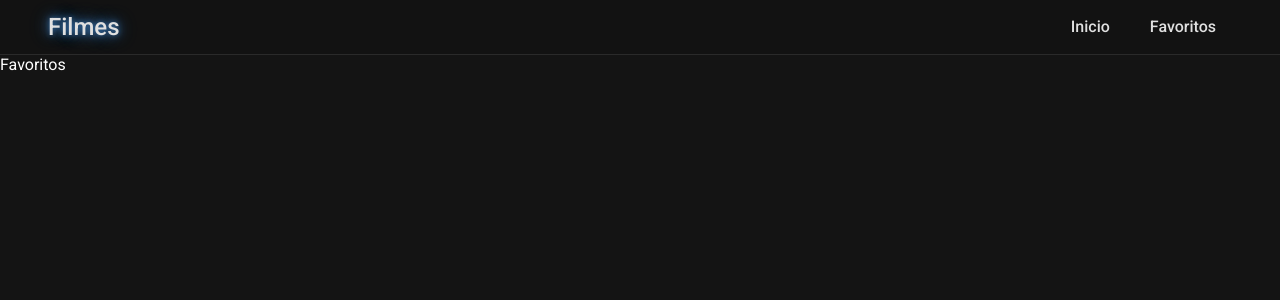
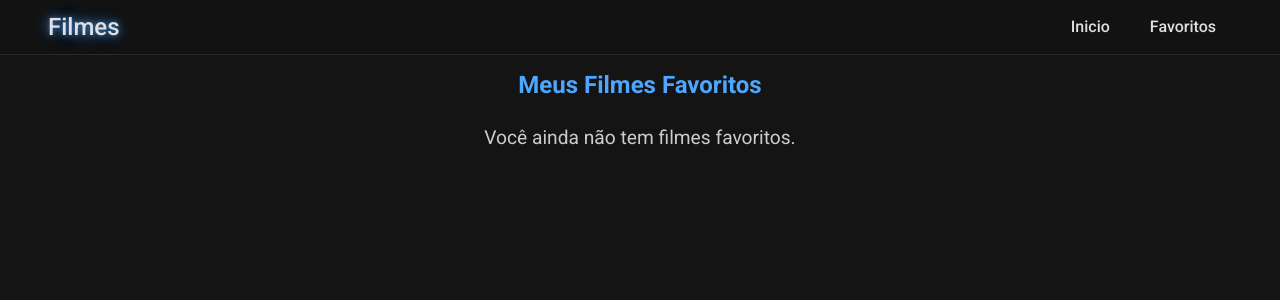
Before and after one commit to EdimilsonBorges/Atividades5-mais-prati, a React (Vite) app: page /favorites in a window 1280 px wide. Shown: the top 300 px of the page. Built offline with nearby package versions, Linux system fonts and the light colour scheme.

Commit message:
feat: implementação dos favoritos

```diff
--- a/src/components/genres/style.js
+++ b/src/components/genres/style.js
@@ -16,4 +16,5 @@ export const Genre = styled.span`
     &:hover{
         background-color: #762626;
     }
+
 `;
--- a/src/pages/details/Details.jsx
+++ b/src/pages/details/Details.jsx
@@ -1,7 +1,7 @@
 import { useEffect, useState } from "react";
 import { useParams } from "react-router-dom";
 import { getMovieDetails } from '../../services/apiService';
-import { HeaderContainer, Container, ImageMovie, Title, Info, ContainerDetails, TagLine, HeaderInfo, ButtonBack, FavoriteIcon, HeaderTitle, SinopseTitle, SinopseText } from './style';
+import { HeaderContainer, Container, ImageMovie, Title, Info, ContainerDetails, TagLine, HeaderInfo, ButtonBack, FavoriteIcon, HeaderTitle, SinopseTitle, SinopseText, ContainerError, MsgError } from './style';
 import GenresCard from '../../components/genres/GenresCard';
 import Credits from '../../components/credits/Credts';
 import Load from '../../components/load/Load';
@@ -12,12 +12,13 @@ import ImageNotFound from '../../assets/images/ImageNotFound.svg';
 const Details = () => {
 
     const [loading, setLoading] = useState(false);
-    const [favorite, setFavorite] = useState(false);
+    const [isFavorite, setIsFavorite] = useState(false);
     const [movie, setMovie] = useState([]);
     const [genres, setGenres] = useState([]);
     const [creditsCast, setCreditsCast] = useState([]);
     const [creditsCrew, setCreditsCrew] = useState([]);
     const { id } = useParams();
+    const [error, setError] = useState(false);
 
     const loadMoviesDetails = async () => {
         try {
@@ -28,11 +29,17 @@ const Details = () => {
             setCreditsCast(response.credits.cast);
             setCreditsCrew(response.credits.crew);
             setLoading(false);
-            console.log(response);
+            setError(false);
         } catch (erro) {
-            console.log("erro erro erro");
+            setError(true);
         }
     };
+
+    useEffect(() => {
+        const favorites = JSON.parse(localStorage.getItem("favorites")) || [];
+        const isFavorite = favorites.some((fav) => fav.id === movie.id);
+        setIsFavorite(isFavorite);
+  }, [movie]);
 
     useEffect(() => {
         loadMoviesDetails();
@@ -52,25 +59,38 @@ const Details = () => {
         return '0m';
     }
 
-    function handleFavorite() {
-        if (favorite) {
-            setFavorite(false);
-        } else {
-            setFavorite(true);
+    function addToFavorites(movie){
+        const favorites = JSON.parse(localStorage.getItem("favorites")) || [];
+        if (!favorites.some((fav) => fav.id === movie.id)) {
+        favorites.push(movie);
+        localStorage.setItem("favorites", JSON.stringify(favorites));
         }
     }
 
+    function removeToFavorites(movie){
+        const favorites = JSON.parse(localStorage.getItem("favorites")) || [];
+        const updated = favorites.filter((fav) => fav.id !== movie.id);
+        localStorage.setItem("favorites", JSON.stringify(updated));
+    }
 
+    function handleFavorite() {
+        if (isFavorite) {
+            setIsFavorite(false);
+            removeToFavorites(movie);
+        } else {
+            setIsFavorite(true);
+            addToFavorites(movie);
+        }
+    }
 
-    return (
-        loading ? <Load></Load> : <>
+    return ( error ? <ContainerError> <MsgError>Ops... Ocorreu um erro ao carregar os dados.</MsgError> </ContainerError> : loading ? <Load></Load> : <>
             <HeaderContainer $url={`https://image.tmdb.org/t/p/original/${movie.backdrop_path}`}>
                 {movie.poster_path ? <ImageMovie src={`https://image.tmdb.org/t/p/w500${movie.poster_path}`} title={movie.title} alt={movie.title} loading="lazy" /> : <ImageMovie src={ImageNotFound} title={movie.title} alt={movie.title} loading="lazy" /> }
                 <HeaderInfo>
                     <div>
                         <HeaderTitle>
                             <Title>{movie.title}</Title>
-                            {favorite ? <FavoriteIcon src={Favorite} onClick={handleFavorite} /> : <FavoriteIcon src={NotFavorite} onClick={handleFavorite} />}
+                            {isFavorite ? <FavoriteIcon src={Favorite} title="Remover dos favoritos" onClick={handleFavorite} /> : <FavoriteIcon src={NotFavorite} title="Adicionar aos favoritos" onClick={handleFavorite} />}
                         </HeaderTitle>
                         <TagLine>{movie.tagline}</TagLine>
                     </div>
--- a/src/pages/details/style.js
+++ b/src/pages/details/style.js
@@ -1,5 +1,19 @@
 import styled from 'styled-components';
 import { NavLink } from 'react-router-dom';
+
+export const ContainerError = styled.section`
+    display: flex;
+    flex-direction:column;
+    gap: 0.7rem;
+    justify-content: center;
+    align-items: center;
+    padding: 2rem 3rem;
+`;
+
+export const MsgError = styled.p`
+    color: #cccccc;
+    font-size:1.2rem;
+`;
 
 export const HeaderContainer = styled.section`
     display:flex;
@@ -9,9 +23,9 @@ export const HeaderContainer = styled.section`
     background: linear-gradient(rgba(0, 0, 0, 0.5), rgba(18, 18, 18, 0.8)), url(${(props) => props.$url}) center center / cover no-repeat;
 
     @media (max-width: 768px) {
-    flex-direction: column;
-    justify-content:center;
-    align-items:center;
+        flex-direction: column;
+        justify-content:center;
+        align-items:center;
   }
 `;
 
@@ -61,6 +75,10 @@ export const HeaderInfo = styled.section`
     display:flex;
     flex-direction:column;
     gap:2.5rem;
+
+    @media (max-width: 768px) {
+        gap:1rem;
+  }
 `;
 
 export const ButtonBack = styled(NavLink)`
--- a/src/pages/favorites/Favorites.jsx
+++ b/src/pages/favorites/Favorites.jsx
@@ -1,10 +1,26 @@
-import React from "react";
+import { useEffect, useState } from "react";
+import Cards from '../../components/movies/Cards';
+import {Container,TitleCards, MsgEmpty} from './style';
 
 const Favorites = () => {
+    const [moviesFavorites, setMoviesFavorites] = useState([]);
+
+    useEffect(() => {
+        const storedFavorites = JSON.parse(localStorage.getItem("favorites")) || [];
+        setMoviesFavorites(storedFavorites);
+    }, []);
+
     return (
-        <>
-            Favoritos
-        </>
-    )
-}
+        <Container>
+            <TitleCards>Meus Filmes Favoritos</TitleCards>
+
+            {moviesFavorites.length === 0 ? (
+                <MsgEmpty>Você ainda não tem filmes favoritos.</MsgEmpty>
+            ) : (
+                <Cards movies={moviesFavorites}/>
+            )}
+        </Container>
+    );
+};
+
 export default Favorites;
--- a/src/pages/favorites/style.js
+++ b/src/pages/favorites/style.js
@@ -1 +1,21 @@
 import styled from 'styled-components';
+
+export const Container = styled.main`
+    display: flex;
+    flex-direction:column;
+    gap: 0.7rem;
+    justify-content: center;
+    align-items: center;
+    padding:0rem 0rem 4rem 0rem;
+`;
+
+export const TitleCards = styled.h2`
+    padding:1rem;
+    color: rgb(77, 166, 255);
+    font-size: 1.5rem;
+`;
+
+export const MsgEmpty = styled.p`
+    color: #cccccc;
+    font-size:1.2rem;
+`;
--- a/src/pages/main/index.jsx
+++ b/src/pages/main/index.jsx
@@ -1,7 +1,7 @@
 import { useState, useEffect, useRef } from "react";
 import { getPopularMovies, searchMovies } from '../../services/apiService';
 import Cards from '../../components/movies/Cards';
-import { Container, TitleCards, EndPage, ResultsText, SectionSearch, ButtonSearch, FormSearch, Search } from "./style";
+import { Container, TitleCards, MsgError, ResultsText, SectionSearch, ButtonSearch, FormSearch, Search } from "./style";
 import Load from '../../components/load/Load';
 
 const Home = () => {
@@ -102,9 +102,8 @@ const Home = () => {
                 </FormSearch>
             </SectionSearch>
             {!isSearching ? <TitleCards>Filmes Populares</TitleCards> : <ResultsText>Foram encontrado {totalResults} filmes nesta busca.</ResultsText>}
-            <Cards movies={movies}>
-            </Cards>
-            {!error && loading && <Load></Load>}
+            {error ? <MsgError>Ops... Ocorreu um erro ao carregar os dados.</MsgError> : <Cards movies={movies}/>}
+            {!error && loading && <Load/>}
             {/* {page === totalPages && !loading && <EndPage>Fim</EndPage>} */}
             <div ref={loaderRef} style={{ height: "50px", marginTop: "10rem" }} />
         </Container>
--- a/src/pages/main/style.js
+++ b/src/pages/main/style.js
@@ -8,7 +8,7 @@ export const Container = styled.main`
     align-items: center;
 `;
 
-export const TitleCards = styled.h1`
+export const TitleCards = styled.h2`
     padding:1rem;
     color: rgb(77, 166, 255);
     font-size: 1.5rem;
@@ -86,3 +86,8 @@ export const ButtonSearch = styled.button`
         box-shadow: 0 4px 12px rgba(77, 166, 255,0.2);
 }
 `;
+
+export const MsgError = styled.p`
+    color: #cccccc;
+    font-size:1.2rem;
+`;
```
